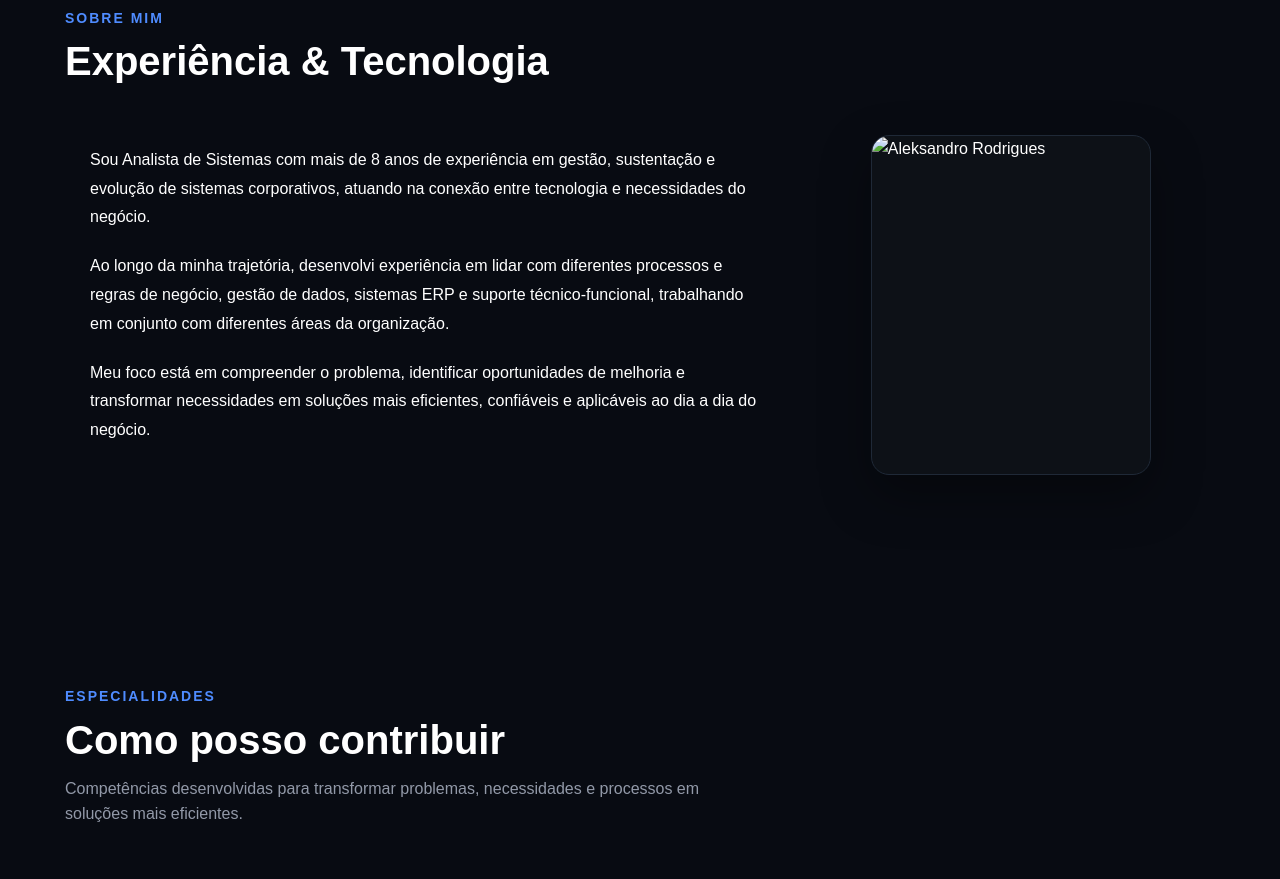
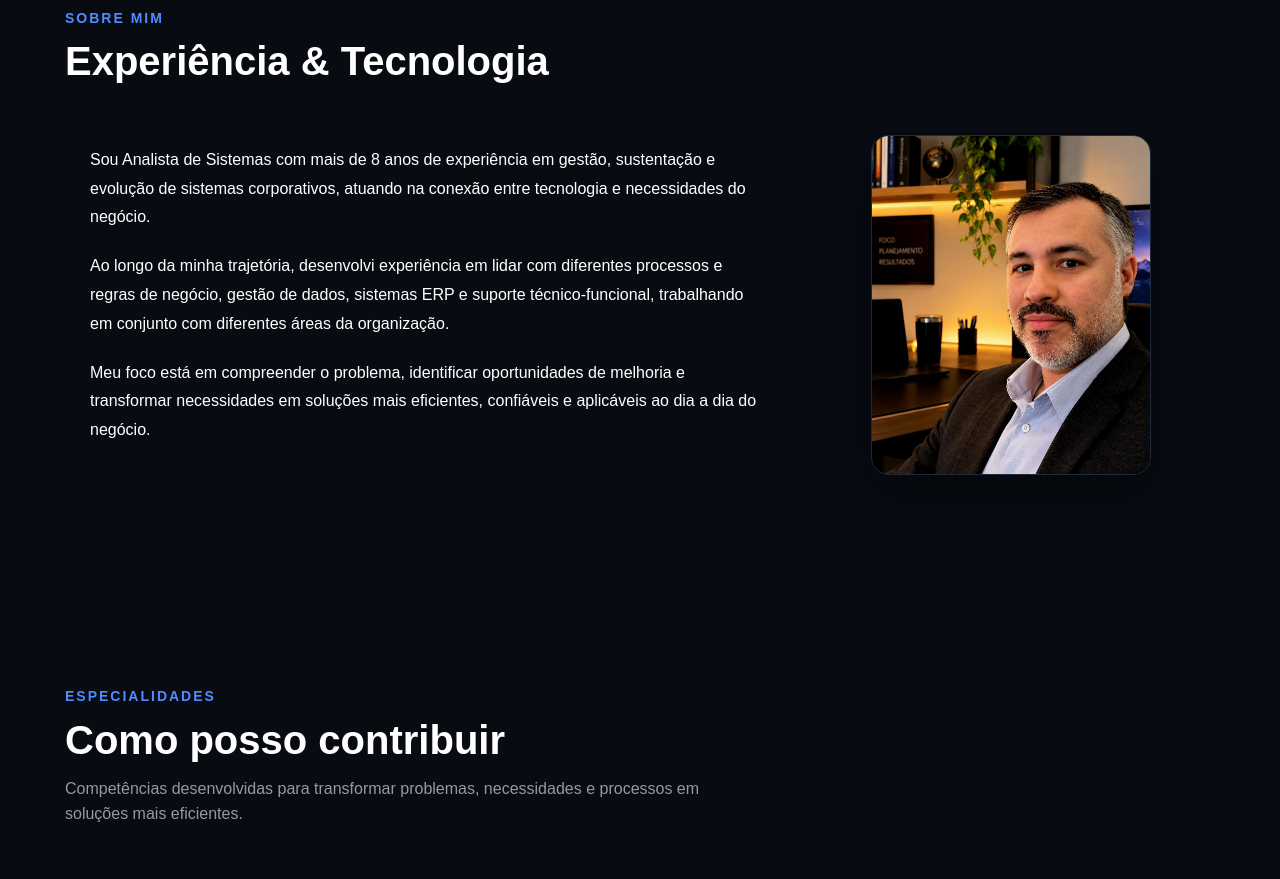
Before and after one commit to ardesouza/aleksandrorodrigues, a plain HTML site: page index.html in a window 1280 px wide. Shown: the part 1520-2399 px from the top of the page. Drawn offline with Linux system fonts and the light colour scheme.

Commit message:
Change image source from .jpg to .jpeg

```diff
--- a/index.html
+++ b/index.html
@@ -160,7 +160,7 @@
                 <div class="about-photo-frame">
 
                     <img
-                        src="images/perfilaleksandro.jpg"
+                        src="images/perfilaleksandro.jpeg"
                         alt="Aleksandro Rodrigues"
                     >
 
```
